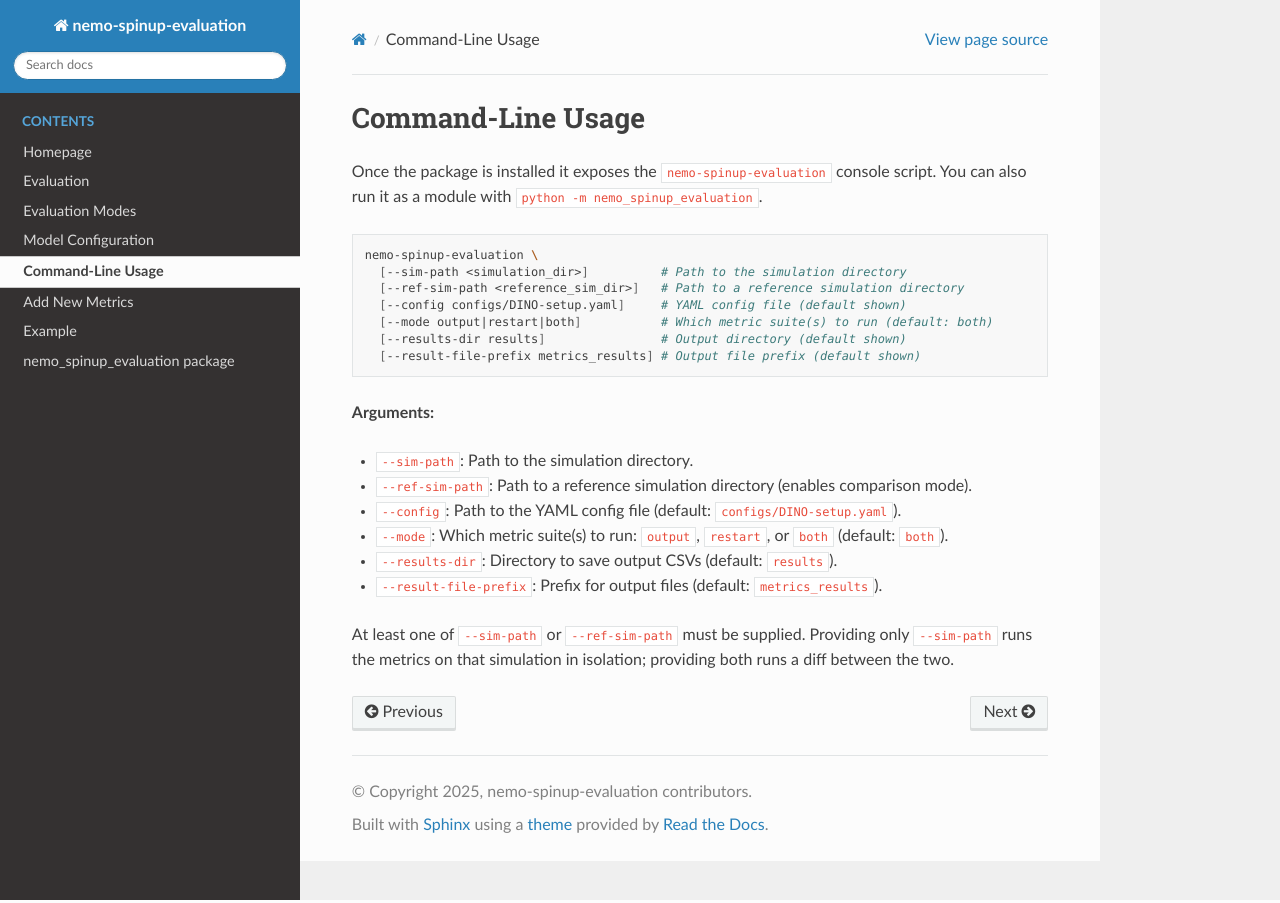
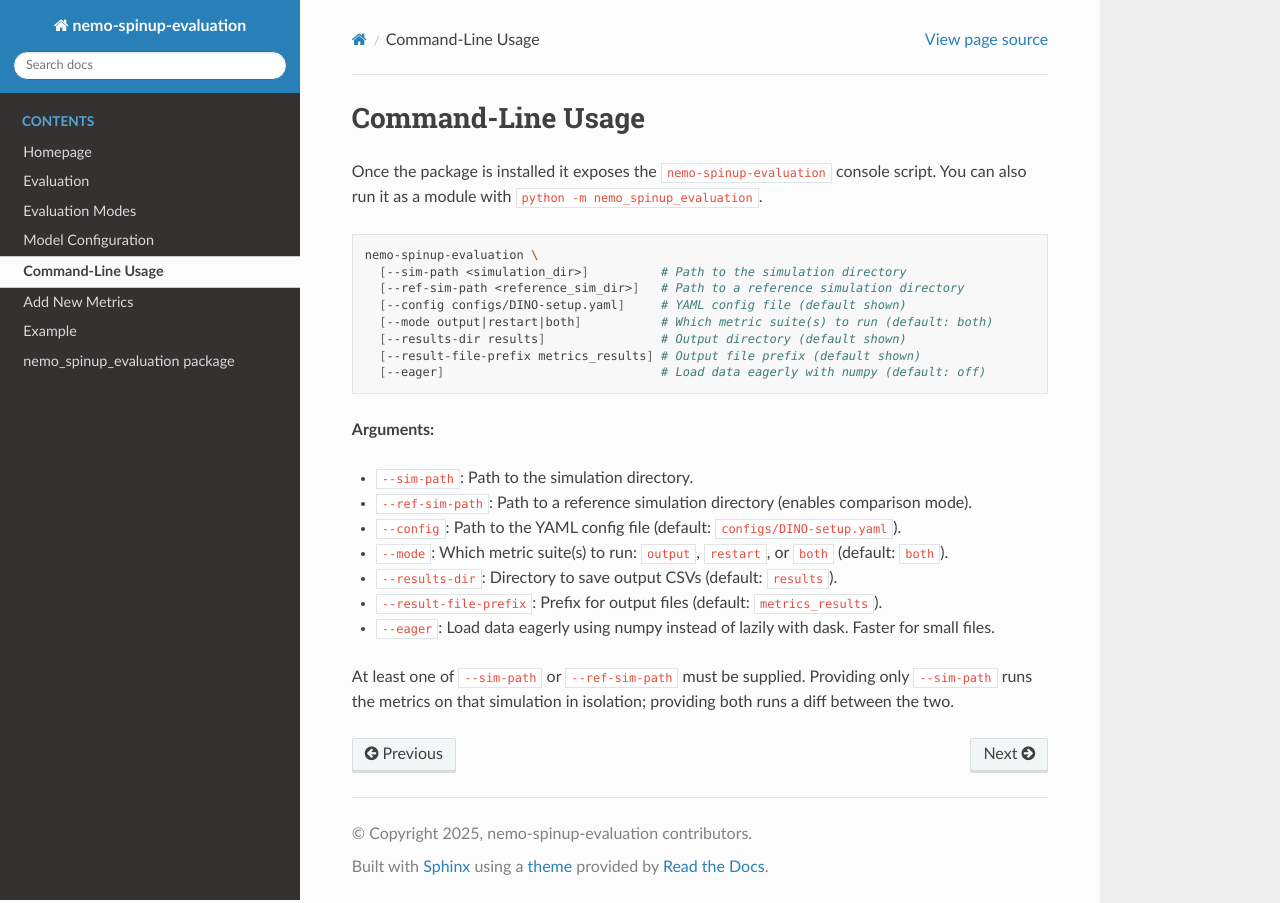
Before and after one commit to m2lines/nemo-spinup-evaluation, a Sphinx documentation site: the page built from docs/source/Command-Line-Interface.md, in a window 1280 px wide. Built offline with Sphinx 7.4.7 and the Read the Docs theme 3.1.0, drawn with Linux system fonts in a browser that asks for light colours.

Commit message:
Add --eager docs including RTD

````diff
--- a/docs/source/Command-Line-Interface.md
+++ b/docs/source/Command-Line-Interface.md
@@ -10,6 +10,7 @@ nemo-spinup-evaluation \
   [--mode output|restart|both]           # Which metric suite(s) to run (default: both)
   [--results-dir results]                # Output directory (default shown)
   [--result-file-prefix metrics_results] # Output file prefix (default shown)
+  [--eager]                              # Load data eagerly with numpy (default: off)
 ```
 
 **Arguments:**
@@ -19,5 +20,6 @@ nemo-spinup-evaluation \
 - `--mode`: Which metric suite(s) to run: `output`, `restart`, or `both` (default: `both`).
 - `--results-dir`: Directory to save output CSVs (default: `results`).
 - `--result-file-prefix`: Prefix for output files (default: `metrics_results`).
+- `--eager`: Load data eagerly using numpy instead of lazily with dask. Faster for small files.
 
 At least one of `--sim-path` or `--ref-sim-path` must be supplied. Providing only `--sim-path` runs the metrics on that simulation in isolation; providing both runs a diff between the two.
````
Also changed, not shown: README.md (+1 -0 lines).
